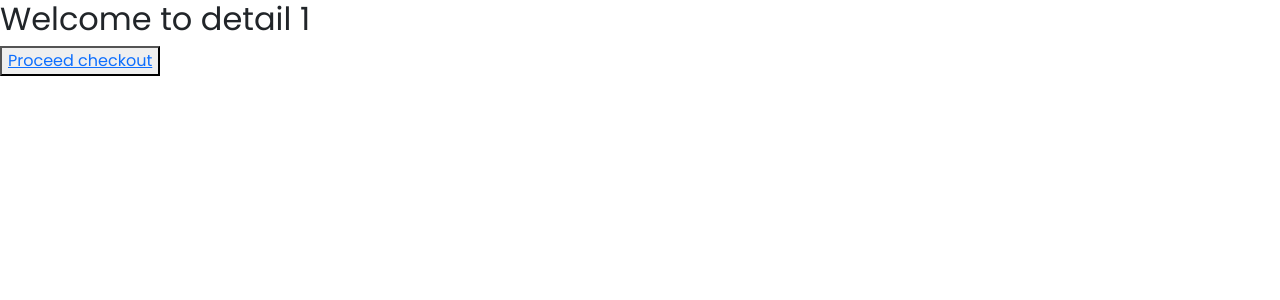
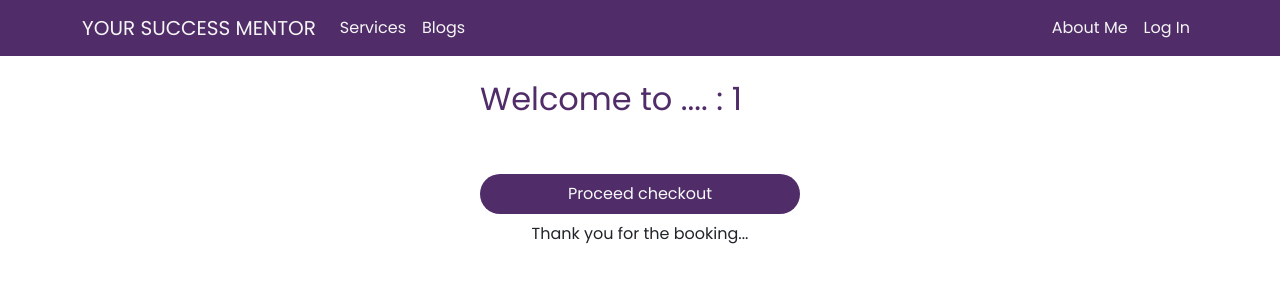
Before and after one commit to Tanimismat/a10-independent-service-provider, a React (Create React App) app: page /service/1 in a window 1280 px wide. Shown: the top 300 px of the page. Built offline with nearby package versions, Linux system fonts and the light colour scheme; no server answers.

Commit message:
final commit

```diff
--- a/src/Pages/About.js
+++ b/src/Pages/About.js
@@ -7,7 +7,7 @@ const About = () => {
             <Header></Header>
             <div className='mt-3 w-75 mx-auto'>
                 <h2>About me</h2>
-                <p>I am Tanim Ismat. I would like to see myself as a reasonable React frontend developer after next 6-12 months. For this, I am determined  to work hard and put my 100% effort on my learning.</p>
+                <p>I am Tanim Ismat. I would like to see myself as a reasonable React frontend developer after next 6-12 months. For this, I am determined  to work hard and put my 100% effort in my learning.</p>
             </div>
         </div>
     );
--- a/src/Pages/NotFound.js
+++ b/src/Pages/NotFound.js
@@ -3,7 +3,7 @@ import React from 'react';
 const NotFound = () => {
     return (
         <div>
-            <h2>not found</h2>
+            <img className='w-75 mx-auto d-block' src={'https://howfix.net/wp-content/uploads/2018/02/sIaRmaFSMfrw8QJIBAa8mA-article.png'} alt="" />
         </div>
     );
 };
--- a/src/Pages/ServiceDetail.js
+++ b/src/Pages/ServiceDetail.js
@@ -1,12 +1,17 @@
 import React from 'react';
 import { Link, useParams } from 'react-router-dom';
+import Header from './Home/Header';
 
 const ServiceDetail = () => {
     const { serviceId } = useParams();
     return (
         <div>
-            <h2>Welcome to detail {serviceId}</h2>
-            <button><Link to='/checkout'>Proceed checkout</Link></button>
+            <Header></Header>
+            <div className='mx-auto w-25 mt-4'>
+                <h2 className='purple'>Welcome to .... : {serviceId}</h2>
+                <button className='proceedCheckOut-button w-100 mt-5'><Link className='text-decoration-none text-light' to='/checkout'>Proceed checkout</Link></button>
+                <p className='text-center mt-2'>Thank you for the booking...</p>
+            </div>
         </div>
     );
 };
--- a/src/index.css
+++ b/src/index.css
@@ -94,3 +94,13 @@ code {
   font-weight: 500;
   width: 50%;
 }
+
+.proceedCheckOut-button {
+  border: none;
+  background-color: var(--purple);
+  border-radius: 50px;
+  padding: 8px;
+  color: whitesmoke;
+  font-weight: 500;
+  width: 50%;
+}
```
